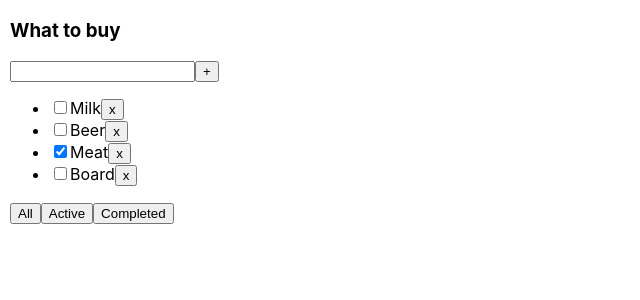
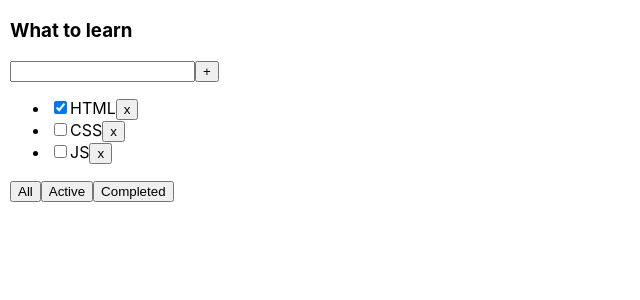
Before and after one commit to Rustam-Ulaevich/Todo_together, a React (Create React App) app: page / in a window 1280 px wide. Shown: the top 300 px of the page, without its empty margins (0-640 px from the left). Built offline with nearby package versions, Linux system fonts and the light colour scheme.

Commit message:
repeating lessons

```diff
--- a/src/App.tsx
+++ b/src/App.tsx
@@ -4,55 +4,52 @@ import {v1} from "uuid";
 
 export type ValueFilterType = 'All' | 'Active' | 'Completed'
 
-
-
 const App = () => {
 
     let [tasks, setTasks] = useState([
-        {id: v1(), title: 'Milk', isDone: false},
-        {id: v1(), title: 'Beer', isDone: false},
-        {id: v1(), title: 'Meat', isDone: true},
-        {id: v1(), title: 'Board', isDone: false},
+        {id: v1(), title: 'HTML', isDone: true},
+        {id: v1(), title: 'CSS', isDone: false},
+        {id: v1(), title: 'JS', isDone: false},
     ])
-    let [filter, setFilter] = useState<ValueFilterType>("All")
+    let [filter, setFilter] = useState<ValueFilterType>('All')
 
-    function addTask(title: string){
-        let newTask = {id: v1(), title: title, isDone: false}
-        setTasks([newTask, ...tasks])
+    function addTasks(title: string) {
+        let newTasks = {id: v1(), title: title, isDone: false}
+        setTasks([newTasks, ...tasks])
     }
 
-    function removeTask(id: string) {
+    function removeTasks(id: string) {
         setTasks(tasks.filter( t => t.id !== id))
     }
 
-    function filterTasks(value: ValueFilterType) {
+    function changeFilter(value: ValueFilterType) {
         setFilter(value)
     }
 
-    function changeStatusTask(id: string, value: boolean) {
-        let findTask = tasks.find( t => t.id === id)
-        if(findTask){
-            findTask.isDone = value
+    function changeTaskStatus(id: string, value: boolean) {
+        let findTasks = tasks.find( t => t.id == id)
+        if(findTasks){
+            findTasks.isDone = value
         }
         setTasks([...tasks])
     }
 
     let filteredTasks = tasks
-
-    if( filter === "Active" ){
-        filteredTasks = filteredTasks.filter( t => !t.isDone)
+    if(filter == 'Active'){
+        filteredTasks = tasks.filter( t => !t.isDone )
     }
-    if( filter === "Completed" ){
-        filteredTasks = filteredTasks.filter( t => t.isDone)
+    if(filter == 'Completed'){
+        filteredTasks = tasks.filter( t => t.isDone )
     }
 
+
     return <div className='App'>
-        <Todolist title='What to buy'
-                  tasks = {filteredTasks}
-                  removeTask = {removeTask}
-                  addTask = {addTask}
-                  filterTasks = {filterTasks}
-                  changeStatusTask = { changeStatusTask }
+        <Todolist title={'What to learn'}
+                  tasks={filteredTasks}
+                  removeTasks={removeTasks}
+                  changeFilter={changeFilter}
+                  addTasks={addTasks}
+                  changeTaskStatus={changeTaskStatus}
         />
 
     </div>
--- a/src/Todolist.tsx
+++ b/src/Todolist.tsx
@@ -1,6 +1,5 @@
-import React, {ChangeEvent, FC, useState} from "react";
 import {ValueFilterType} from "./App";
-
+import {useState} from "react";
 
 type TaskType = {
     id: string
@@ -8,52 +7,48 @@ type TaskType = {
     isDone: boolean
 }
 
-type TodolistType = {
+type PropsType = {
     title: string
     tasks: TaskType[]
-    removeTask: (id: string) => void
-    addTask: (title: string) => void
-    filterTasks: (value: ValueFilterType) => void
-    changeStatusTask: (id: string, value: boolean) => void
+    removeTasks: (id: string)=>void
+    changeFilter: (value: ValueFilterType) => void
+    addTasks: (title: string) => void
+    changeTaskStatus: (id: string, value: boolean) => void
 }
 
-export const Todolist: FC<TodolistType> = ({title, tasks, removeTask, addTask, filterTasks, changeStatusTask}) => {
+export function Todolist(props: PropsType) {
 
-    let [newTitle, newTitleSet] = useState('')
-    let [error, setError] = useState('')
+    let [newTitle, setNewTitle] = useState('')
 
-    const onChangeHandler = (event: ChangeEvent<HTMLInputElement>) => newTitleSet( event.currentTarget.value )
-    const onClickHandler = () => {
-        addTask(newTitle)
-        newTitleSet('')
-    }
+    return <>
+        <h3>{props.title}</h3>
+        <div>
+            <input value={newTitle}
+                   onChange={(e)=>{setNewTitle(e.currentTarget.value)}}
+                   onKeyPress={(e) => {
+                       if(e.ctrlKey && e.charCode === 13){
+                           props.addTasks(newTitle)
+                           setNewTitle('')
+                   }}}
+            />
+            <button onClick={() => {
 
-    return <div>
-        <h3>{title}</h3>
-        <div>
-            <input type='text'
-                   value={newTitle}
-                   onChange={onChangeHandler}
-            />
-            <button onClick={onClickHandler}>+</button>
+            }}>+</button>
         </div>
         <ul>
-            {tasks.map( t => <li>
+            {props.tasks.map( (t) => <li key={t.id}>
                 <input type="checkbox"
                        checked={t.isDone}
-                       onChange={(event) => {
-                           changeStatusTask(t.id, event.currentTarget.checked);
-
-                       }}
+                       onClick={(e) => { props.changeTaskStatus(t.id, e.currentTarget.checked)}}
                 />
                 <span>{t.title}</span>
-                <button onClick={()=>{removeTask(t.id)}}>x</button>
+                <button onClick={() => {props.removeTasks(t.id)}}>x</button>
             </li>)}
         </ul>
         <div>
-            <button onClick={ ()=>{filterTasks('All')} }>All</button>
-            <button onClick={ ()=>{filterTasks('Active')} }>Active</button>
-            <button onClick={ ()=>{filterTasks('Completed')} }>Completed</button>
+            <button onClick={() => {props.changeFilter('All')}}>All</button>
+            <button onClick={() => {props.changeFilter('Active')}}>Active</button>
+            <button onClick={() => {props.changeFilter('Completed')}}>Completed</button>
         </div>
-    </div>;
+    </>;
 }
```
